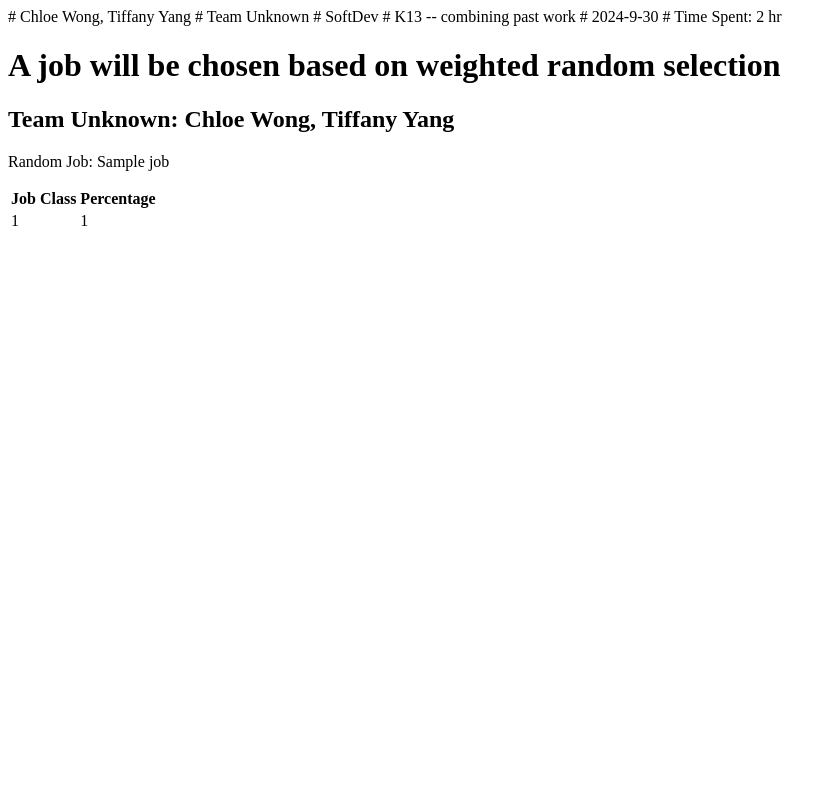
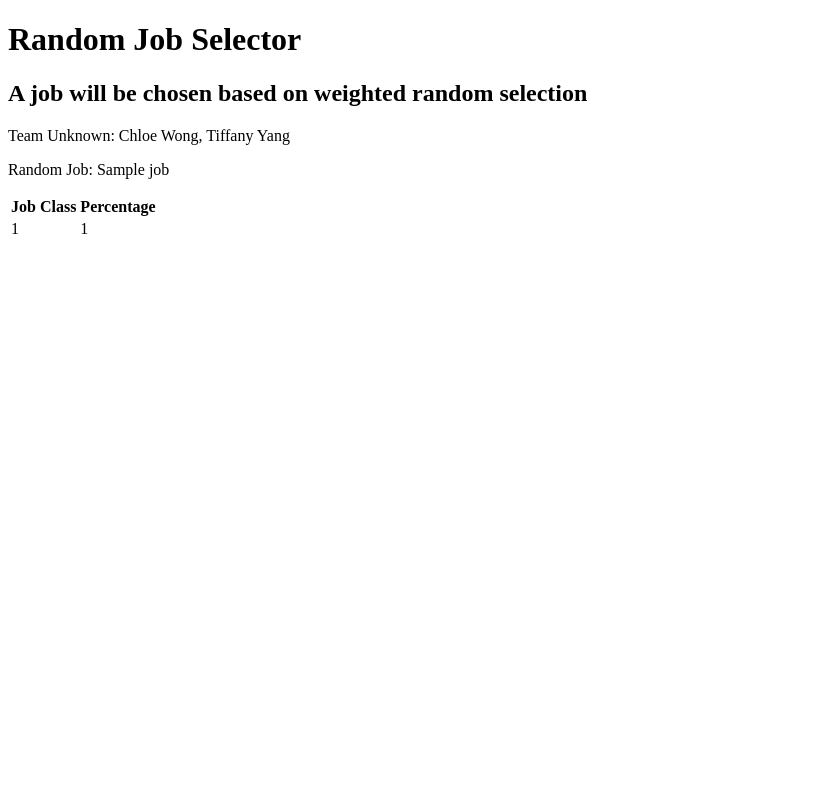
Before and after one commit to chloepwong/softdev, a Flask app: template 13_tempwork/templates/tablified.html in a window 1280 px wide. Shown: the whole page, without its empty margins (0-837 px from the left). Run offline with Flask 3, Linux system fonts and the light colour scheme; the template is opened without the code that fills it: most values are stand-ins (such as "Sample title", 1, 10 or a date in 2020).

Commit message:
updated tablified.html

```diff
--- a/13_tempwork/templates/tablified.html
+++ b/13_tempwork/templates/tablified.html
@@ -1,20 +1,20 @@
-# Chloe Wong, Tiffany Yang
-# Team Unknown
-# SoftDev
-# K13 -- combining past work
-# 2024-9-30
-# Time Spent: 2 hr
+<! ––
+Chloe Wong, Tiffany Yang
+Team Unknown
+SoftDev
+K13 -- combining past work
+2024-9-30
+Time Spent: 2 hr
+––>
 
 <!DOCTYPE html>
 
 <html>
 
-<head>
-  <title>Random Job Selector</title>
-</head>
 <body>
-  <h1>A job will be chosen based on weighted random selection</h1>
-  <h2>Team Unknown: Chloe Wong, Tiffany Yang</h2>
+  <h1>Random Job Selector</h1>
+  <h2>A job will be chosen based on weighted random selection</h2>
+  <p>Team Unknown: Chloe Wong, Tiffany Yang<p>
   <p>Random Job: {{job}}</p>
 </body>
 <table>
```
